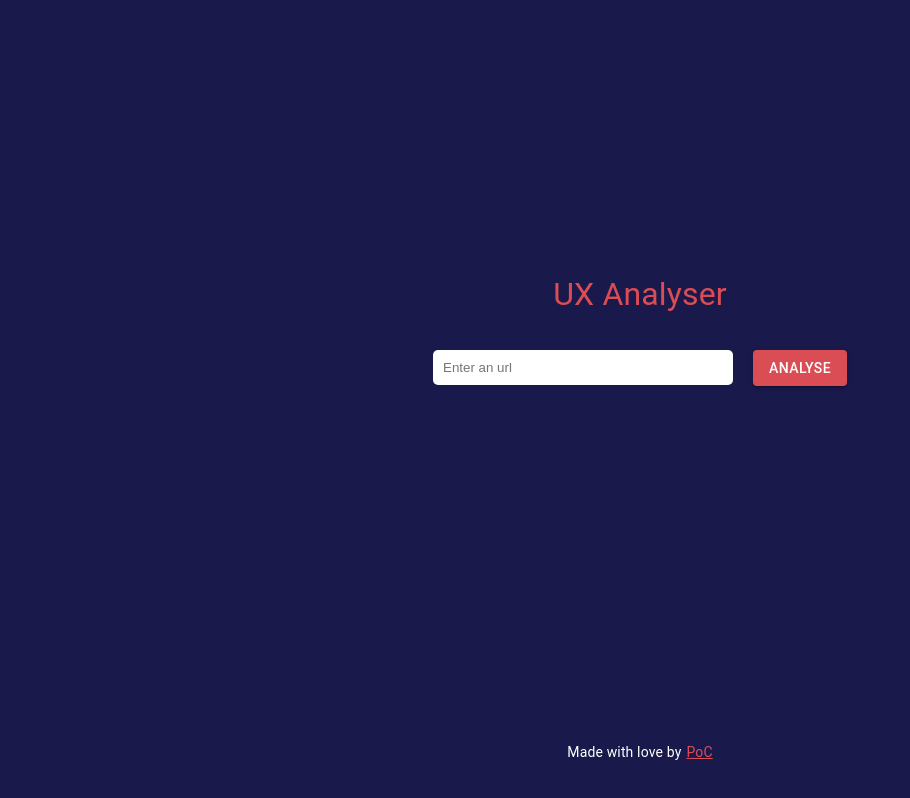
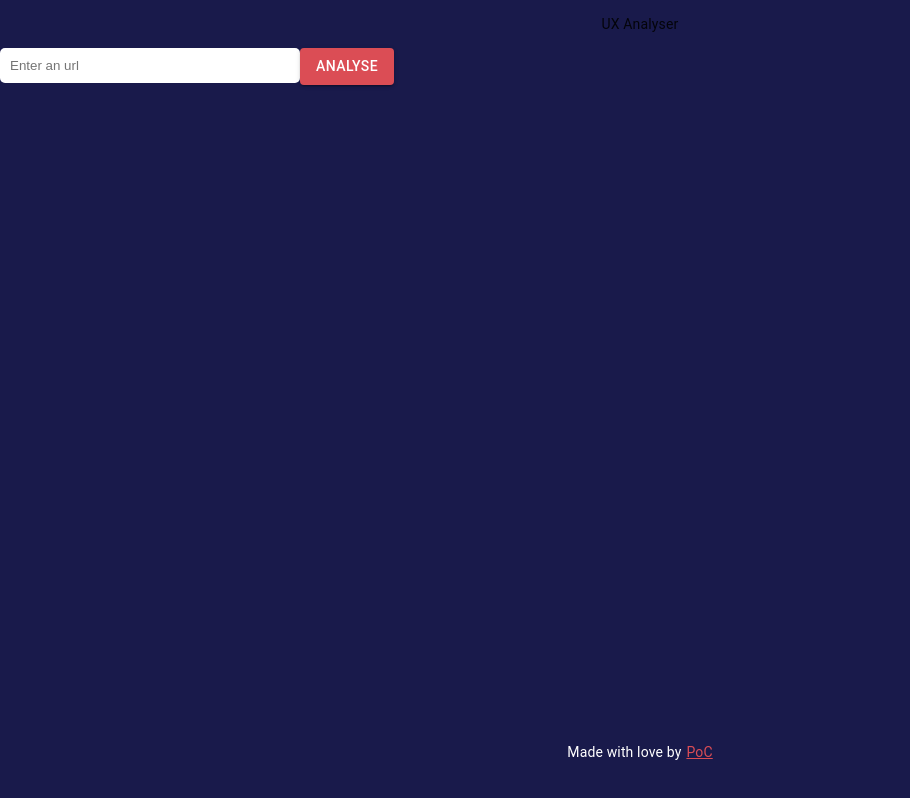
Before and after one commit to PoCInnovation/AI4UX, a React (Create React App) app in the folder front/: page / in a window 1280 px wide. Shown: the whole page, without its empty margins (0-910 px from the left). Built offline with nearby package versions, Linux system fonts and the light colour scheme.

Commit message:
*front: Add useState for analysis

```diff
--- a/front/src/App.css
+++ b/front/src/App.css
@@ -1,17 +1,3 @@
-.App {
-    display: flex;
-    flex-direction: column;
-    align-items: center;
-    justify-content: center;
-    margin-top: 30vh;
-}
-
-.Title {
-    vertical-align: text-bottom;
-    font-size: xx-large;
-    color: #DB4D55;
-}
-
 .Footer {
     position: fixed;
     left: 50%;
--- a/front/src/App.js
+++ b/front/src/App.js
@@ -5,38 +5,57 @@ import {Button} from "@material-ui/core";
 function App() {
     const [pageName, setPageName] = useState("UX Analyser")
     const [url, setURL] = useState("")
+    const [analyse, setAnalyse] = useState(false)
 
+    const align = {
+        textAlign: "center",
+    }
+    const defaultTitle = {
+        verticalAlign: "text-bottom",
+        fontSize: "xx-large",
+        color: "#DB4D55",
+    }
+
+    const defaultInput = {
+        padding: "10px",
+        borderRadius: "5px",
+        width: "300px",
+        height: "35px",
+        outline: "none",
+        border: 0,
+        //display: 'inline-block',
+        //marginRight: "20px",
+        //marginTop: "-10px"
+    }
+
+    const defaultApp = {
+        //display: "flex",
+        //flexDirection: "column",
+        //alignItems: "center",
+        //justifyContent: "center",
+        //marginTop: "30vh",
+    }
     async function handleAnalyse() {
         if (url.length === 0) {
-
+            return
         }
+        setAnalyse(true)
         setPageName(url)
     }
 
     return (
         <div>
-            <div className="App">
-                <p className="Title">{pageName}</p>
-                {}
+            <div style={analyse === true ? "" : defaultApp}>
+                <p style={defaultTitle, align}>{pageName}</p>
+                {
+
+                }
                 <div>
-                    <input type="text" placeholder="Enter an url" onChange={event => {setURL(event.target.value)}}
-                           style={{
-                               padding: "10px",
-                               borderRadius: "5px",
-                               width: "300px",
-                               height: "35px",
-                               outline: "none",
-                               border: 0,
-                               display: 'inline-block',
-                               marginRight: "20px",
-                               marginTop: "-10px"
-                           }}
-                    />
+                    <input type="text" placeholder="Enter an url" onChange={event => {setURL(event.target.value)}} style={defaultInput}/>
                     <Button variant="contained" color="primary" onClick={handleAnalyse}>
                         Analyse
                     </Button>
                 </div>
-
             </div>
             <div className="Footer">
                 <p style={{display: "inline-block",}}>Made with love by</p>
```
Also changed, not shown: 1 other file (tests, documents, lock files or other folders).
